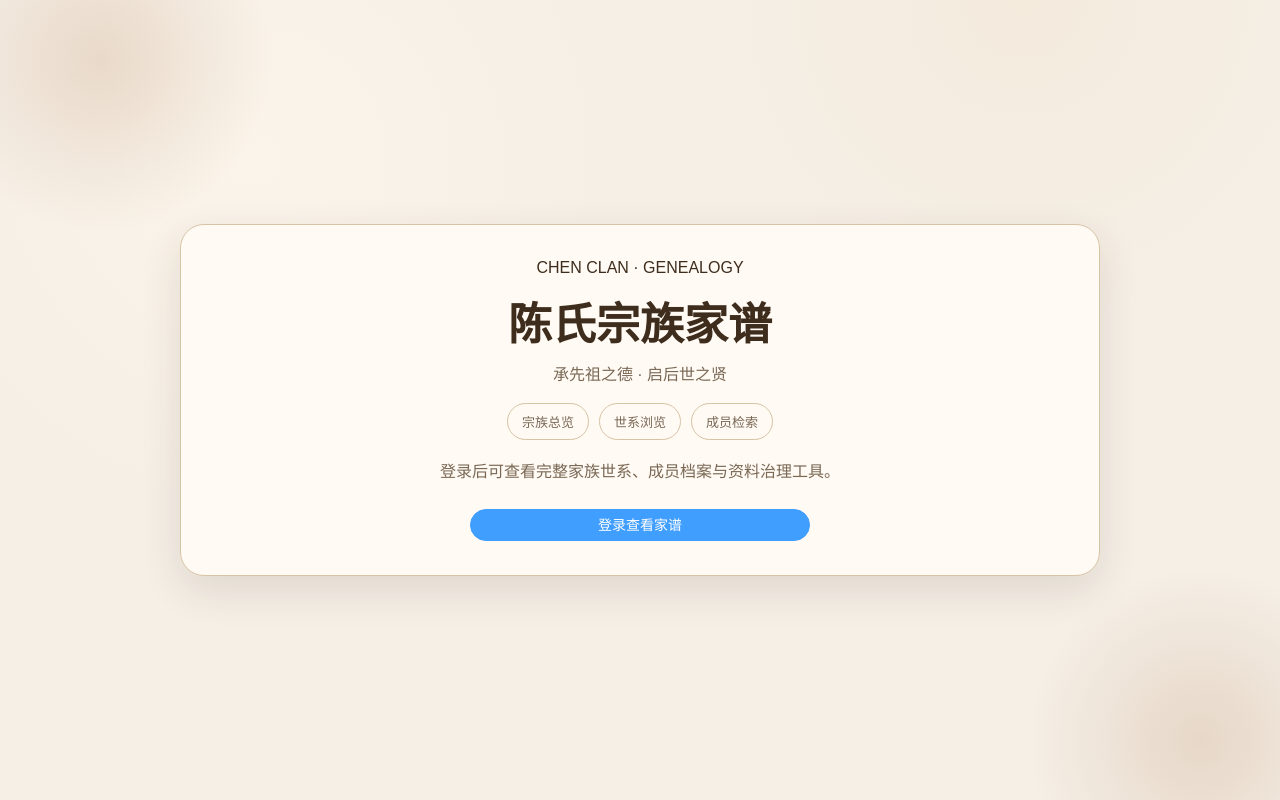
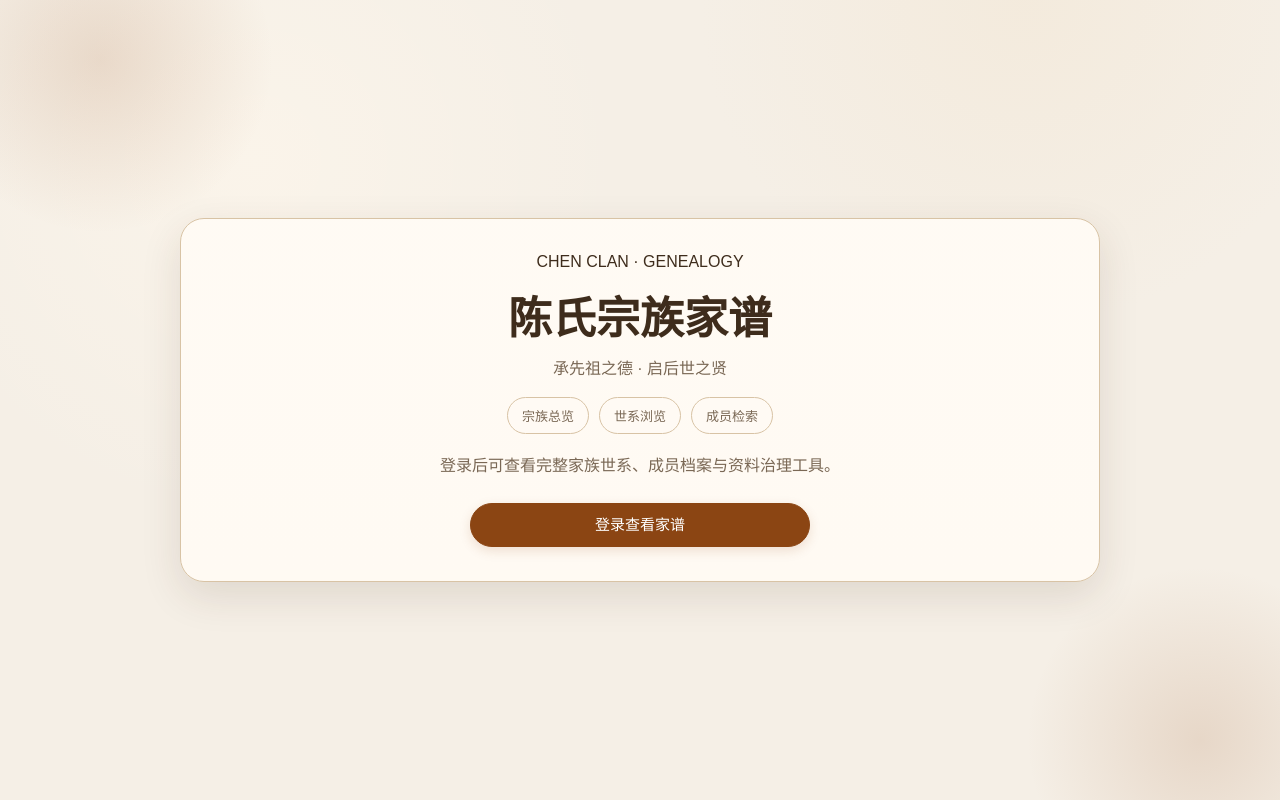
Before and after one commit to kofwj/family-tree, a Vue app in the folder frontend/: page / in a window 1280 px wide. Built offline with nearby package versions, Linux system fonts and the light colour scheme; no server answers.

Commit message:
fix: style home cover buttons to match warm theme and make cover kicker dynamic

```diff
--- a/frontend/src/style.css
+++ b/frontend/src/style.css
@@ -730,7 +730,43 @@ body {
   width: min(340px, 100%);
   margin: 0 auto;
   display: grid;
-  gap: 10px;
+  gap: 12px;
+}
+
+.cover-actions .el-button {
+  height: 44px;
+  font-size: 15px;
+  font-weight: 500;
+  border-radius: 999px;
+  transition: all 0.25s cubic-bezier(0.4, 0, 0.2, 1);
+  margin: 0 !important;
+}
+
+.cover-actions .el-button--primary {
+  background-color: var(--primary) !important;
+  border-color: var(--primary) !important;
+  color: #fff !important;
+  box-shadow: 0 4px 12px rgba(139, 69, 19, 0.15);
+}
+
+.cover-actions .el-button--primary:hover {
+  background-color: var(--primary-light) !important;
+  border-color: var(--primary-light) !important;
+  transform: translateY(-1.5px);
+  box-shadow: 0 6px 16px rgba(139, 69, 19, 0.25);
+}
+
+.cover-actions .el-button.is-plain {
+  border: 1px solid var(--border) !important;
+  color: var(--text-main) !important;
+  background-color: transparent !important;
+}
+
+.cover-actions .el-button.is-plain:hover {
+  background-color: color-mix(in srgb, var(--primary) 6%, transparent) !important;
+  border-color: var(--primary) !important;
+  color: var(--primary) !important;
+  transform: translateY(-1.5px);
 }
 
 @media (max-width: 900px) {
--- a/frontend/src/views/HomeView.vue
+++ b/frontend/src/views/HomeView.vue
@@ -3,7 +3,7 @@
     <div class="cover-glow cover-glow-a"></div>
     <div class="cover-glow cover-glow-b"></div>
     <div class="cover-inner">
-      <div class="brand-kicker">{{ settings.coverKicker }}</div>
+      <div class="brand-kicker">{{ effectiveCoverKicker }}</div>
       <h1>{{ settings.siteTitle }}</h1>
       <p class="cover-subtitle">{{ settings.subtitle }}</p>
 
@@ -30,7 +30,7 @@
 </template>
 
 <script setup>
-import { ref, onMounted } from 'vue'
+import { ref, computed, onMounted } from 'vue'
 import { useRouter } from 'vue-router'
 import api from '../api/client'
 
@@ -42,6 +42,37 @@ const settings = ref({
   familySurname: '陈',
   subtitle: '承先祖之德 · 启后世之贤',
   coverKicker: 'CHEN CLAN · GENEALOGY',
+})
+
+const effectiveCoverKicker = computed(() => {
+  const rawKicker = settings.value.coverKicker || ''
+  if (rawKicker && rawKicker !== 'CHEN CLAN · GENEALOGY') {
+    return rawKicker
+  }
+  const surname = settings.value.familySurname || '陈'
+  const pinyinMap = {
+    '陈': 'CHEN', '王': 'WANG', '张': 'ZHANG', '李': 'LI', '刘': 'LIU',
+    '赵': 'ZHAO', '周': 'ZHOU', '吴': 'WU', '徐': 'XU', '孙': 'SUN',
+    '胡': 'HU', '朱': 'ZHU', '高': 'GAO', '林': 'LIN', '何': 'HE',
+    '郭': 'GUO', '马': 'MA', '罗': 'LUO', '梁': 'LIANG', '宋': 'SONG',
+    '郑': 'ZHENG', '谢': 'XIE', '韩': 'HAN', '唐': 'TANG', '冯': 'FENG',
+    '于': 'YU', '董': 'DONG', '萧': 'XIAO', '程': 'CHENG', '曹': 'CAO',
+    '袁': 'YUAN', '邓': 'DENG', '许': 'XU', '傅': 'FU', '沈': 'SHEN',
+    '曾': 'ZENG', '彭': 'PENG', '吕': 'LV', '苏': 'SU', '卢': 'LU',
+    '蒋': 'JIANG', '蔡': 'CAI', '贾': 'JIA', '丁': 'DING', '魏': 'WEI',
+    '薛': 'XUE', '叶': 'YE', '阎': 'YAN', '余': 'YU', '潘': 'PAN',
+    '杜': 'DU', '戴': 'DAI', '夏': 'XIA', '钟': 'ZHONG', '汪': 'WANG',
+    '田': 'TIAN', '任': 'REN', '姜': 'JIANG', '方': 'FANG', '范': 'FAN',
+    '石': 'SHI', '廖': 'LIAO', '金': 'JIN', '邹': 'ZOU', '陆': 'LU',
+    '郝': 'HAO', '孔': 'KONG', '白': 'BAI', '崔': 'CUI', '康': 'KANG',
+    '毛': 'MAO', '邱': 'QIU', '秦': 'QIN', '江': 'JIANG', '史': 'SHI',
+    '顾': 'GU', '侯': 'HOU', '邵': 'SHAO', '孟': 'MENG', '龙': 'LONG',
+    '万': 'WAN', '段': 'DUAN', '雷': 'LEI', '钱': 'QIAN', '汤': 'TANG',
+    '尹': 'YIN', '黎': 'LI', '易': 'YI', '常': 'CHANG', '武': 'WU',
+    '乔': 'QIAO', '贺': 'HE', '赖': 'LAI', '龚': 'GONG', '文': 'WEN'
+  }
+  const eng = pinyinMap[surname] || surname.toUpperCase()
+  return `${eng} CLAN · GENEALOGY`
 })
 
 function goWorkspace() {
```
